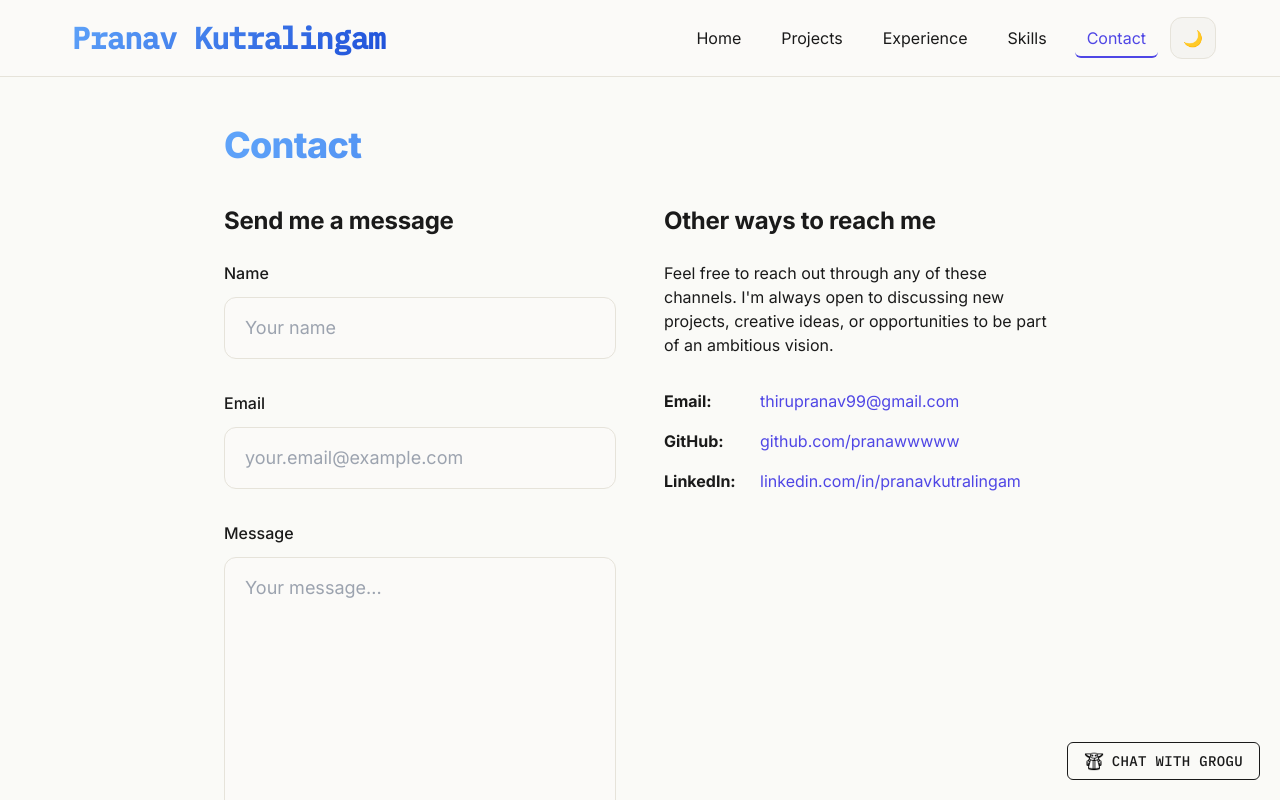
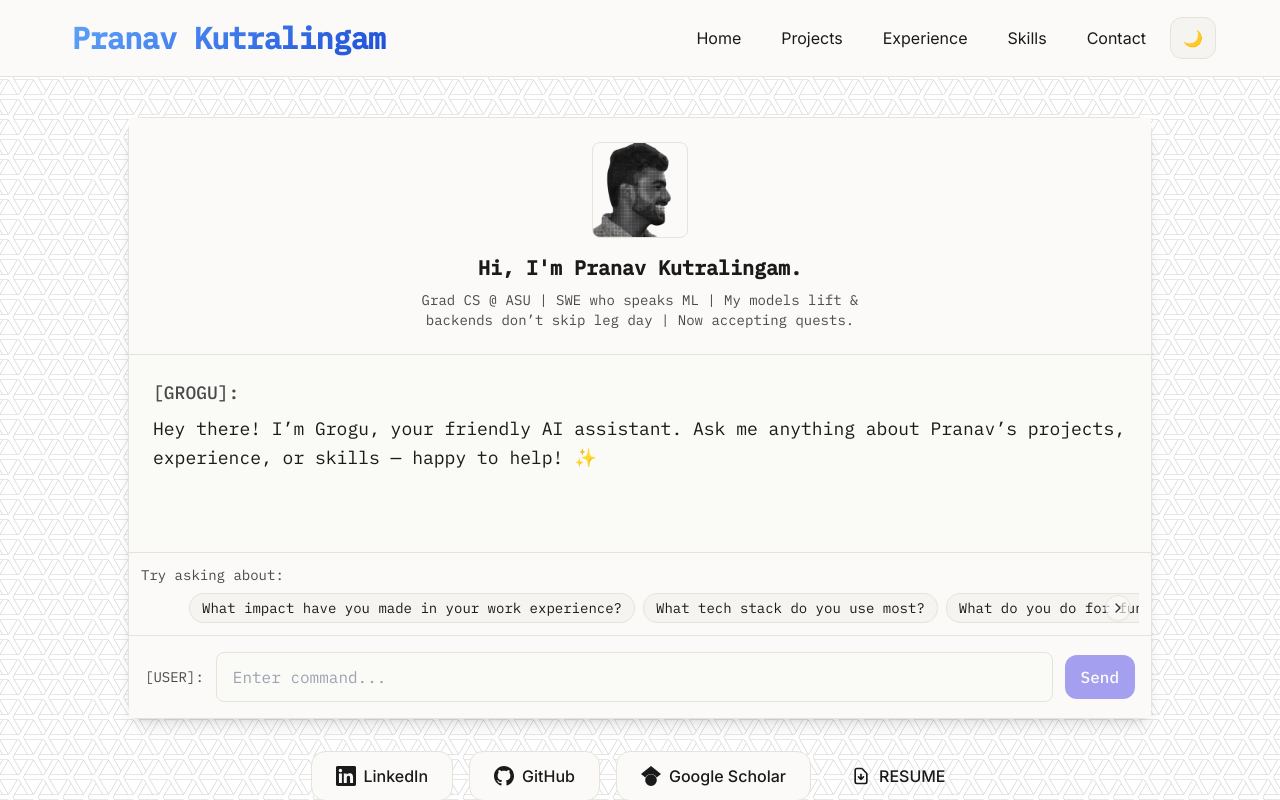
Before and after one commit to pranawwwww/PRANAV_PORTFOLIO, a React (Vite) app: page /#/ in a window 1280 px wide. Before the commit this address led to /#/contact. Shown: the top 800 px of the page. Built offline with nearby package versions, Linux system fonts and the light colour scheme.

Commit message:
UI and Link Update

```diff
--- a/App.tsx
+++ b/App.tsx
@@ -15,9 +15,10 @@
   return (
     <>
       <div className="flex flex-col min-h-screen" style={{
-        background: "var(--bg)",
-        color: "var(--text)",
-        transition: "background-color 0.3s, color 0.3s"
+        // Let the body's patterned background show through
+        background: 'transparent',
+        color: 'var(--text)',
+        transition: 'background-color 0.3s, color 0.3s'
       }}>
         <Header />
         <main id="main-content" className="flex-grow w-full">
--- a/data/siteData.ts
+++ b/data/siteData.ts
@@ -13,6 +13,6 @@
     linkedinDisplay: "linkedin.com/in/pranavkutralingam",
     googleScholar: "https://scholar.google.com/citations?user=7wl6PBUAAAAJ",
     googleScholarDisplay: "Google Scholar",
-    resume: "https://drive.google.com/file/d/1xAv__QyyCHSLY5JwpeGz32WJaxUaMiC-/view?usp=sharing"
+    resume: "https://drive.google.com/file/d/1m0AP1yK9iZXsGB2Max_PsD2OEWk5zXf9/view?usp=sharing"
   }
 };
--- a/src/styles/theme.css
+++ b/src/styles/theme.css
@@ -14,6 +14,8 @@
   --blue-1: #1D4ED8; /* blue-700 */
   --blue-2: #3B82F6; /* blue-500 */
   --blue-3: #60A5FA; /* blue-400 */
+  /* Background pattern image */
+  --bg-image: url("../../data/webb.png");
 }
 
 /* Dark */
@@ -30,11 +32,22 @@
   --blue-1: #60A5FA; /* shift lighter for contrast */
   --blue-2: #3B82F6;
   --blue-3: #93C5FD; /* blue-300 */
+  /* Background pattern image */
+  --bg-image: url("../../data/webb-dark.png");
 }
 
-html { color-scheme: light dark; }
+html { color-scheme: light dark; height: 100%; }
 body {
-  background: var(--bg);
+  /* Use color + themed pattern image with a CSS fallback pattern */
+  background-color: var(--bg);
+  /* Layer 1: provided image; Layers 2-3: subtle dot grid fallback */
+  background-image: var(--bg-image),
+    radial-gradient(circle at 1px 1px, rgba(255,255,255,0.06) 1px, transparent 1px),
+    radial-gradient(circle at 3px 3px, rgba(0,0,0,0.05) 1px, transparent 1px);
+  background-repeat: repeat, repeat, repeat;
+  background-size: auto, 24px 24px, 24px 24px;
+  background-attachment: fixed;
+  min-height: 100%;
   color: var(--text);
   font-family: "Inter", ui-sans-serif, system-ui, -apple-system, "Segoe UI",
                Roboto, "Helvetica Neue", Arial, "Noto Sans", sans-serif;
```
Also changed, not shown: data/webb-dark.png (added), data/webb.png (added).
